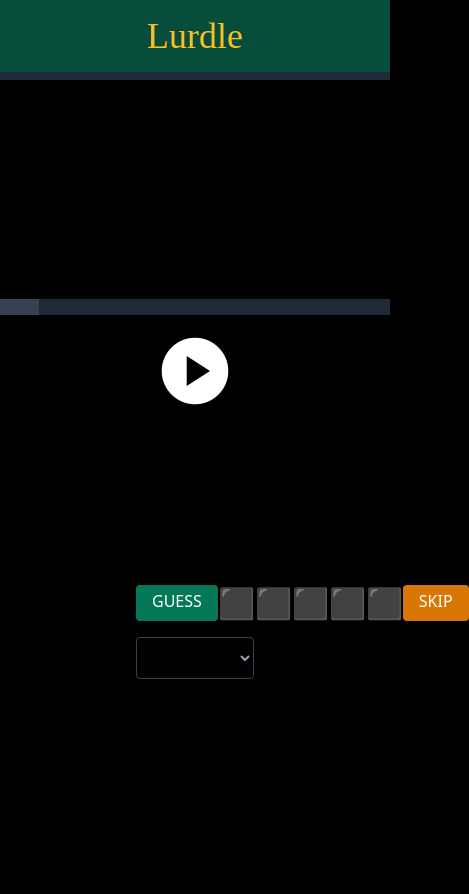
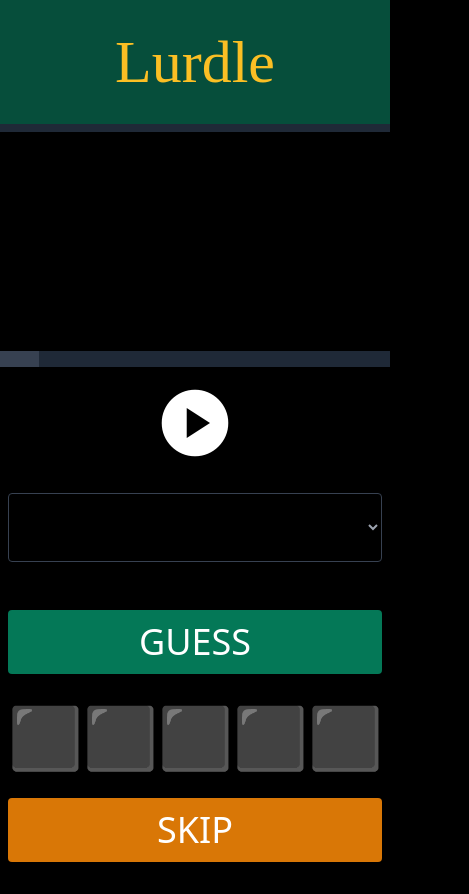
Before and after one commit to hjfitz/lurdle, a website with bundled scripts: page src/index.html in a window 390 px wide. Shown: the whole page, 469 px wide, since content can reach past the window. Before the commit the page ends 844 px from the top, so only its background shows below. Built offline with nearby package versions, Linux system fonts and the light colour scheme; files whose address does not match are found by name.

Commit message:
init responsive mode

```diff
--- a/src/index.html
+++ b/src/index.html
@@ -70,7 +70,7 @@
 <body class="bg-black text-white">
 	<main class="flex flex-col min-h-screen">
 		<header class="bg-green text-center w-full">
-			<h1 class="ringbearer text-4xl py-4 text-yellow-400">Lurdle</h1>
+			<h1 class="ringbearer text-6xl lg:text-4xl lg:py-4 py-8 text-yellow-400">Lurdle</h1>
 		</header>
 
 		<section class="video-player">
@@ -107,13 +107,13 @@
 				</span>
 			</a>
 
-			<div class="w-full container flex flex-col px-32 flex-1 justify-end answer-controls">
-				<div class="flex justify-between m-2">
-					<a href="#" id="btn-guess" class="uppercase rounded py-1 transition hover:bg-green-400 px-4 bg-green-700">Guess</a>
-					<span id="guess-progress-out" class="text-3xl">⬛⬛⬛⬛⬛</span>
-					<a href="#" id="btn-skip" class="uppercase rounded py-1 transition hover:bg-yellow-400 px-4 bg-yellow-600">Skip <span id="skip-time"></span></a>
+			<div class="w-full container flex lg:flex-col flex-col-reverse lg:px-32 flex-1 justify-end answer-controls">
+				<div class="flex justify-between m-2 text-center lg:flex-row flex-col">
+					<a href="#" id="btn-guess" class="uppercase rounded my-8 lg:my-0 py-3 lg:py-1 lg:text-xl text-4xl transition hover:bg-green-400 px-4 bg-green-700">Guess</a>
+					<span id="guess-progress-out" class="text-6xl lg:text-3xl">⬛⬛⬛⬛⬛</span>
+					<a href="#" id="btn-skip" class="uppercase lg:text-xl text-4xl my-8 lg:my-0 rounded lg:py-1 py-3 transition hover:bg-yellow-400 px-4 bg-yellow-600">Skip <span id="skip-time"></span></a>
 				</div>
-				<select id="game-options" class="bg-black m-2 p-2 border border-gray-700 text-gray-400 rounded"></select>
+				<select id="game-options" class="bg-black m-2 text-4xl lg:text-base p-2 border border-gray-700 text-gray-400 rounded"></select>
 			</div>
 		</section>
 	</main>
```
